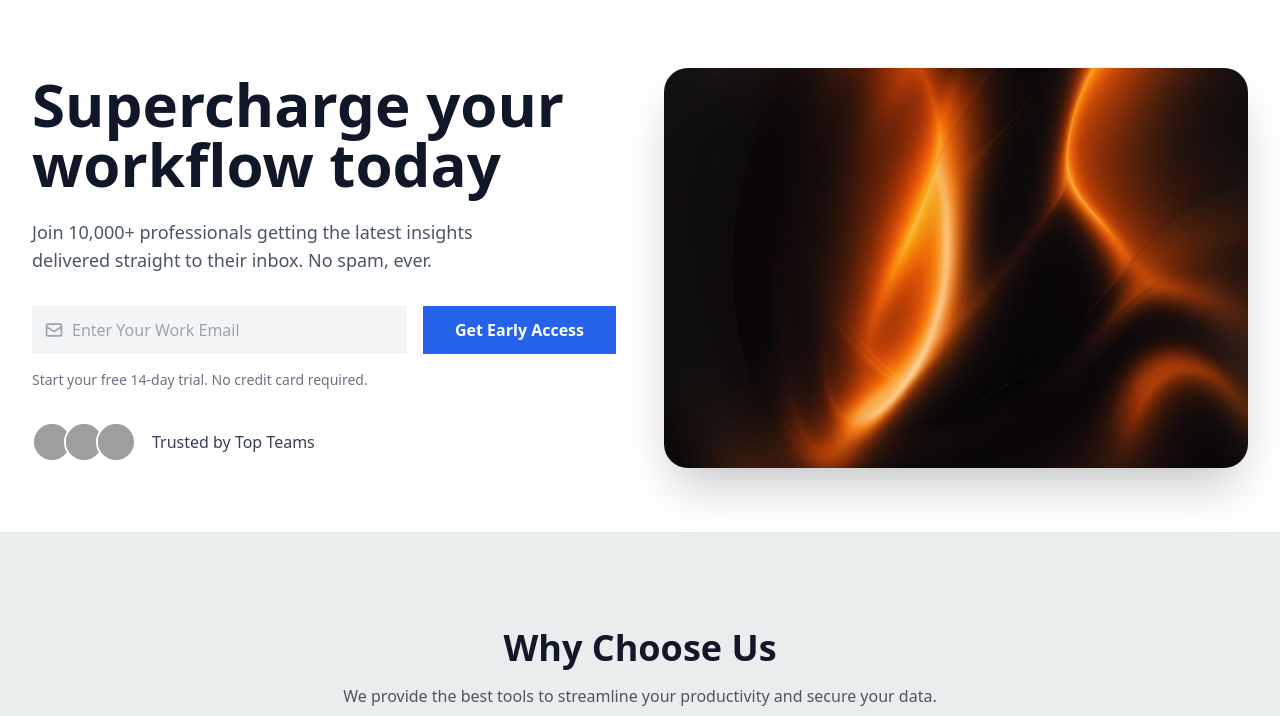
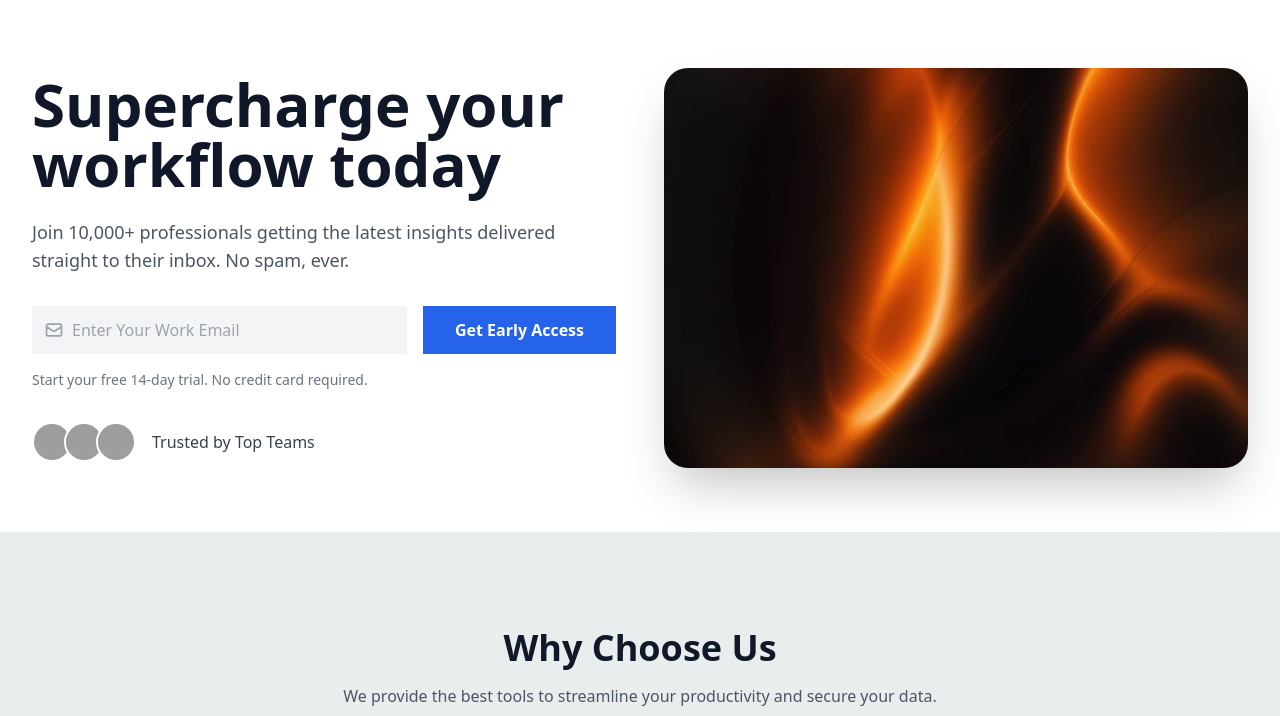
Before and after one commit to idobanj/InboxFlow, a website: page src/index.html in a window 1280 px wide. Shown: the part 84-800 px from the top of the page. Drawn offline with nearby package versions, Linux system fonts and the light colour scheme; grey boxes are pictures that could not be loaded.

```diff
--- a/src/index.html
+++ b/src/index.html
@@ -33,7 +33,7 @@
                 Supercharge your workflow today
             </h1>
             <!-- Subheading/description -->
-            <p class="text-center md:text-left text-gray-600 text-lg mb-8 max-w-md">
+            <p class="text-center md:text-left text-gray-600 text-lg mb-8">
                 Join 10,000+ professionals getting the latest insights delivered straight to their inbox. No spam, ever.
             </p>
 
```
